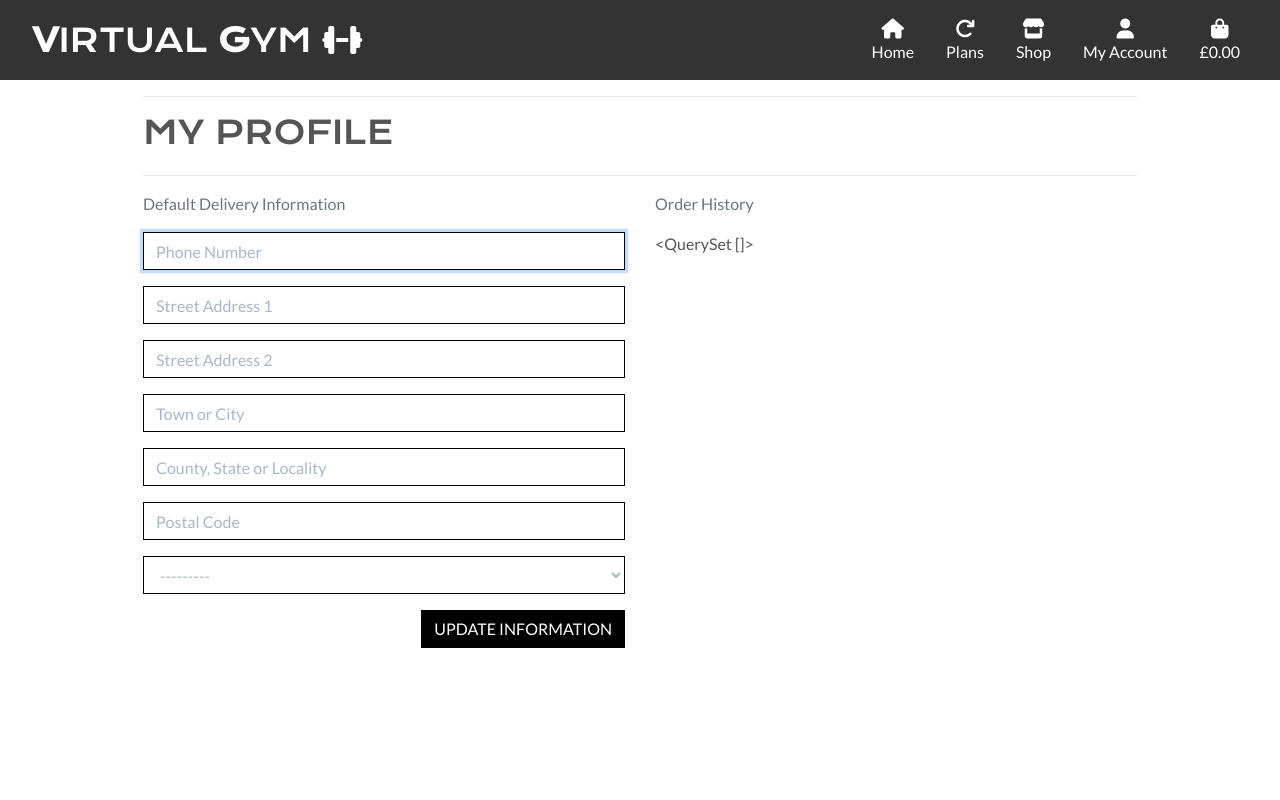
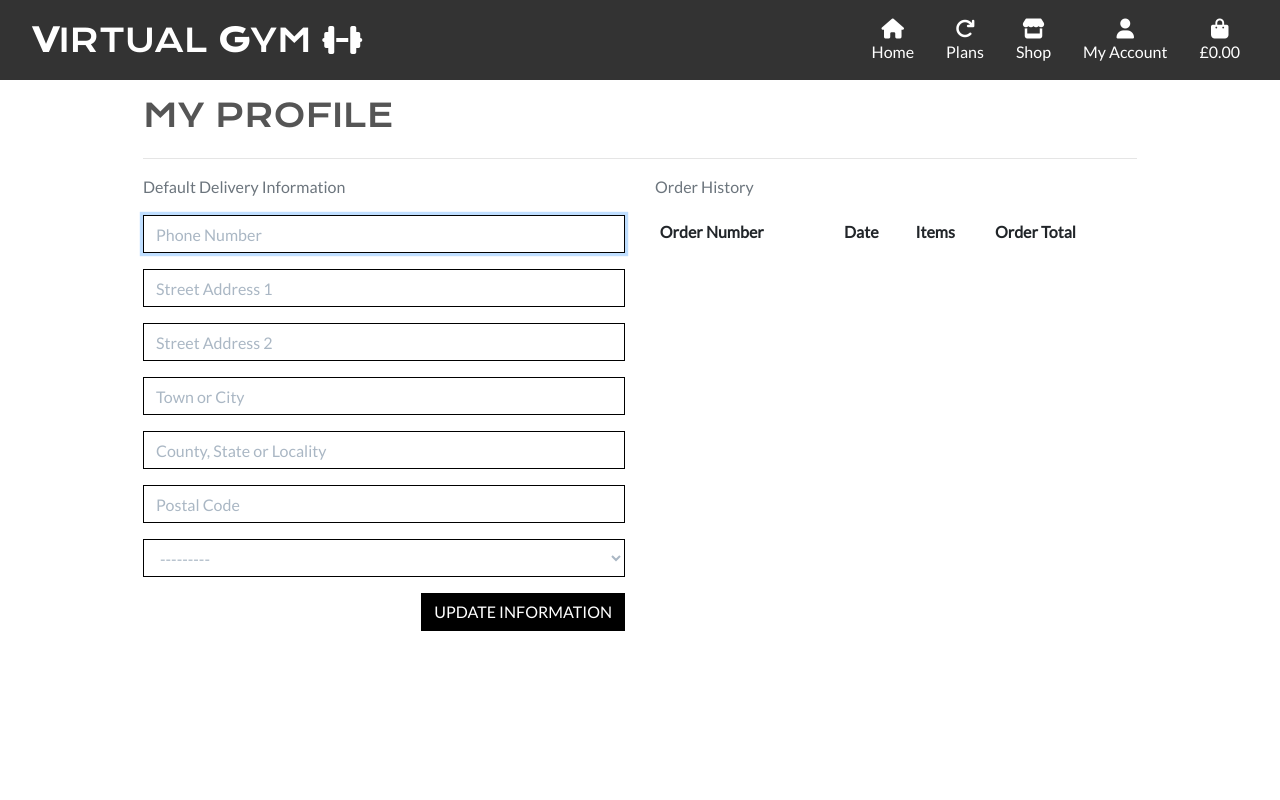
Before and after one commit to Kim-Antao/virtual-gym, a Django app: page /profile/ in a window 1280 px wide. Run offline with Django 3.2, Linux system fonts and the light colour scheme; a user stored in the database is signed in; data comes from the database, SQL or seed files in the repository; lists and menus that the app fills with data are empty; some libraries are stand-ins or nearby versions.

Commit message:
added order history

```diff
--- a/checkout/admin.py
+++ b/checkout/admin.py
@@ -15,7 +15,7 @@ class OrderAdmin(admin.ModelAdmin):
                        'grand_total', 'original_bag',
                        'stripe_pid')
 
-    fields = ('order_number', 'date', 'full_name',
+    fields = ('order_number', 'user_profile', 'date', 'full_name',
               'email', 'phone_number', 'country',
               'postcode', 'town_or_city', 'street_address1',
               'street_address2', 'county', 'delivery_cost',
@@ -28,4 +28,5 @@ class OrderAdmin(admin.ModelAdmin):
 
     ordering = ('-date',)
 
+
 admin.site.register(Order, OrderAdmin)
--- a/profiles/static/profiles/css/profile.css
+++ b/profiles/static/profiles/css/profile.css
@@ -1,3 +1,8 @@
+.order-history {
+    max-height: 416px; /* height of profile form + submit button */
+    overflow-y: auto;
+}
+
 #profile-update-form .form-control {
     color: #000;
 }
--- a/profiles/templates/profiles/profile.html
+++ b/profiles/templates/profiles/profile.html
@@ -17,8 +17,7 @@
     <div class="overlay"></div>
     <div class="container">
         <div class="row">
-            <div class="col">
-                <hr>
+            <div class="col mt-3">
                 <h2 class="logo-font mb-4">My Profile</h2>
                 <hr>
             </div>
@@ -34,7 +33,43 @@
             </div>
             <div class="col-12 col-lg-6">
                 <p class="text-muted">Order History</p>
-                {{ orders }}
+                <div class="order-history table-responsive">
+                    <table class="table table-sm table-borderless">
+                        <thead>
+                            <tr>
+                                <th>Order Number</th>
+                                <th>Date</th>
+                                <th>Items</th>
+                                <th>Order Total</th>
+                            </tr>
+                        </thead>
+                        <tbody>
+                            {% for order in orders %}
+                                <tr>
+                                    <td>
+                                        <a href="{% url 'order_history' order.order_number %}"
+                                        title="{{ order.order_number }}">
+                                            {{ order.order_number|truncatechars:6 }}
+                                        </a>
+                                    </td>
+                                    <td>{{ order.date }}</td>
+                                    <td>
+                                        <ul class="list-unstyled">
+                                            {% for item in order.lineitems.all %}
+                                                <li class="small">
+                                                    {% if item.product.has_sizes %}
+                                                        Size {{ item.product.size|upper }}
+                                                    {% endif %}{{ item.product.name }} x{{ item.quantity }}
+                                                </li>
+                                            {% endfor %}
+                                        </ul>
+                                    </td>
+                                    <td>${{ order.grand_total }}</td>
+                                </tr>
+                            {% endfor %}
+                        </tbody>
+                    </table>
+                </div>
             </div>
         </div>
 {% endblock %}
--- a/profiles/urls.py
+++ b/profiles/urls.py
@@ -2,5 +2,6 @@ from django.urls import path
 from . import views
 
 urlpatterns = [
-    path('', views.profile, name='profile')
+    path('', views.profile, name='profile'),
+    path('order_history/<order_number>', views.order_history, name='order_history'),
 ]
--- a/profiles/views.py
+++ b/profiles/views.py
@@ -26,3 +26,20 @@ def profile(request):
     }
 
     return render(request, template, context)
+
+
+def order_history(request, order_number):
+    order = get_object_or_404(Order, order_number=order_number)
+
+    messages.info(request, (
+        f'This is a past confirmation for order number {order_number}. '
+        'A confirmation email was sent on the order date.'
+    ))
+
+    template = 'checkout/checkout_success.html'
+    context = {
+        'order': order,
+        'from_profile': True,
+    }
+
+    return render(request, template, context)
```
Also changed, not shown: checkout/templates/checkout/checkout_success.html (+9 -0 lines), checkout/views.py (+45 -1 lines).
